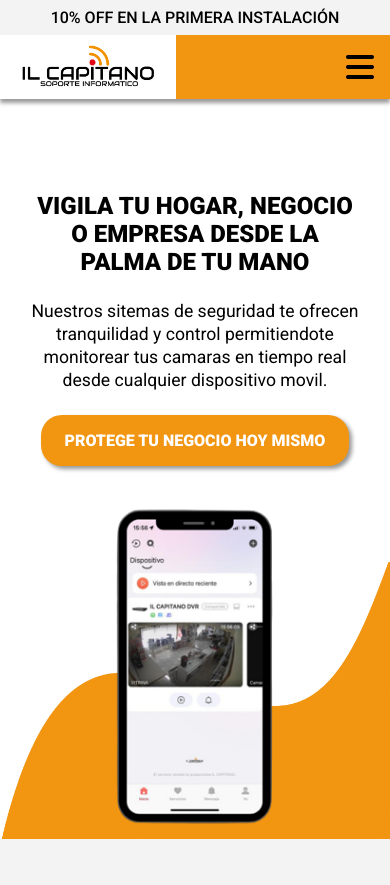
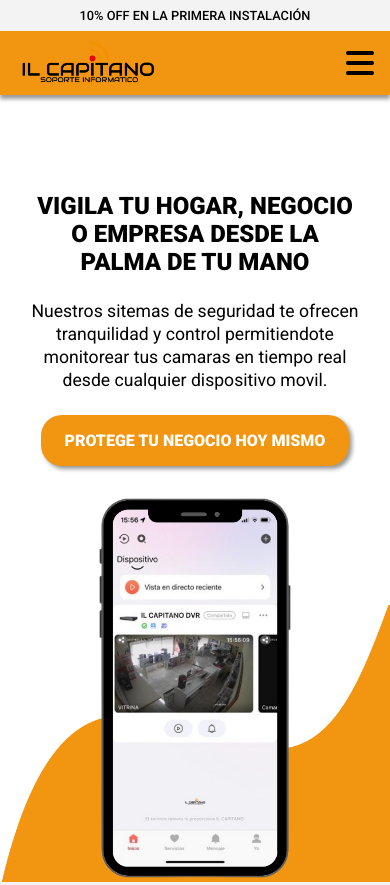
Before and after one commit to fedegeretto/il-capitano-web, a plain HTML site: page index.html in a window 390 px wide. Shown: the top 885 px of the page. Drawn offline with nearby package versions, Linux system fonts and the light colour scheme.

Commit message:
faltan los copys

```diff
--- a/css/style.css
+++ b/css/style.css
@@ -30,7 +30,7 @@ header{
 
 .header{
     position: absolute;
-    background-color: #fff;
+    background-color: var(--mainColor);
     width: 100%;
     box-shadow: 0 4px 4px rgba(0, 0, 0, 0.397);
     display: flex;
@@ -670,7 +670,7 @@ footer h2{
         background-color: var(--secondaryColor);
         gap: 1.5rem;
         padding: .5rem;
-        font-size: 1rem;
+        font-size: .8rem;
         font-weight: 500;
         text-align: center;
 
--- a/index.html
+++ b/index.html
@@ -72,7 +72,7 @@
             </div>
             <div class="container-celular">
                 <div class="content-celular">
-                    <img src="./images/celular.png" alt="celular con la app de il capitano">
+                    <img src="./images/4-8-removebg-preview.png" alt="celular con la app de il capitano">
                 </div>
             </div>
         </section>
```
Also changed, not shown: images/4-8-removebg-preview.png (added), images/4-8.png (added).
